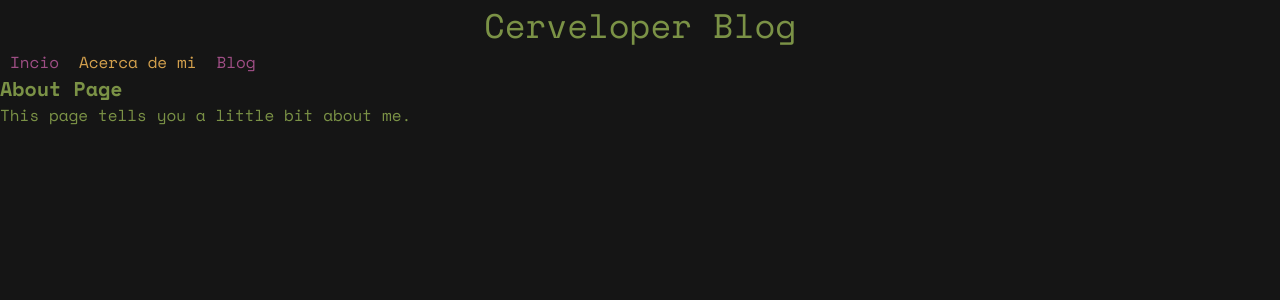
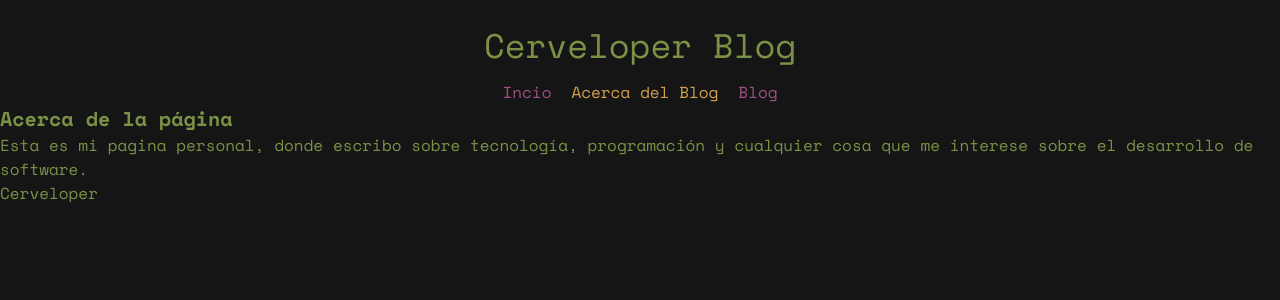
Before and after one commit to dragaus/cerveloper_blog, a Jekyll site: the page built from about.html, in a window 1280 px wide. Shown: the top 300 px of the page. Built offline with Jekyll 4.4.1, drawn with Linux system fonts in a browser that asks for light colours.

Commit message:
Improve page

```diff
--- /dev/null
+++ b/_data/authors.yaml
@@ -0,0 +1,3 @@
+- name: Cerveloper
+  link: /author/cerveloper
+  realName: Francisco Castañeda
--- a/_data/navigation.yaml
+++ b/_data/navigation.yaml
@@ -1,6 +1,6 @@
 - name: Incio
   link: /
-- name: Acerca de mi
+- name: Acerca del Blog
   link : /about.html
 - name: Blog
   link : /blog.html
--- a/_layouts/post.html
+++ b/_layouts/post.html
@@ -4,4 +4,6 @@ layout: default
 <h1>{{ page.title }}</h1>
 <p>{{ page.date | date_to_string }} - {{ page.author }}</p>
 
-{{ content }}
+<div>
+  {{ content }}
+</div>
--- a/_sass/includes/header.scss
+++ b/_sass/includes/header.scss
@@ -4,6 +4,8 @@
   justify-content: center;
   align-items: center;
   flex-flow: row;
+  margin-top: 2rem;
+  margin-bottom: 1rem;
 
   p{
     font-size: 3.4rem;
--- a/_sass/includes/navigation.scss
+++ b/_sass/includes/navigation.scss
@@ -1,7 +1,7 @@
 .navigation-div {
   font-size: 1.6rem;
   display: flex;
-  justify-content: start;
+  justify-content: center;
 }
 
 .selected-link {
--- a/_sass/main.scss
+++ b/_sass/main.scss
@@ -7,5 +7,6 @@
 @import "includes/navigation";
 
 .current {
-  color: green;
+  color: $main-text-color;
+  font-family: "Space Mono";
 }
--- /dev/null
+++ b/about.html
@@ -0,0 +1,17 @@
+---
+layout: default
+title: About
+---
+<h1>
+  Acerca de la página
+</h1>
+
+<p>
+  Esta es mi pagina personal, donde escribo sobre tecnología, programación y cualquier cosa que me interese sobre el desarrollo de software.
+</p>
+
+{% for author in site.data.authors %}
+  <p>
+    {{ author.name }}
+  </p>
+{% endfor %}
--- a/about.md
+++ /dev/null
@@ -1,7 +0,0 @@
----
-layout: default
-title: About
----
-# About Page
-
-This page tells you a little bit about me.
```
Also changed, not shown: _posts/2024-08-28-Primero.md (deleted, +0 -6 lines), _posts/2024-09-11-Aprende a programar con Unity.md (deleted, +0 -9 lines), _posts/2025-01-06-Bienvenidos.md (added, +9 -0 lines), _posts/2024-09-11-DesarrolloDeVideojuegos.md (deleted).
